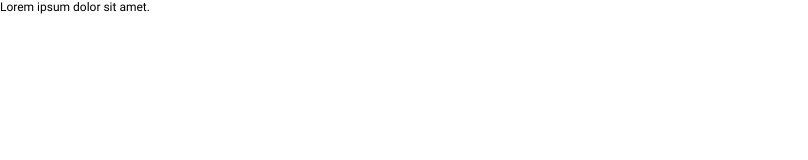
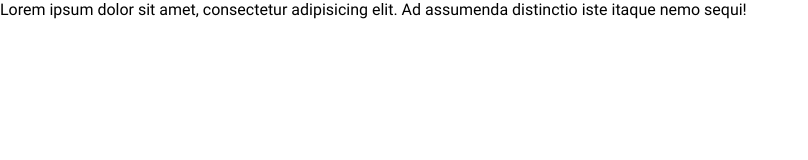
Before and after one commit to kiforks/excel, a website built with webpack: page src/index.html in a window 1280 px wide. Shown: the whole page, without its empty margins (0-808 px from the left). Built offline with nearby package versions, Linux system fonts and the light colour scheme.

Commit message:
wip: Added body styles | css-layout #time 5m

```diff
--- a/src/assets/scss/base/_scaffolding.scss
+++ b/src/assets/scss/base/_scaffolding.scss
@@ -1,4 +1,4 @@
-@import '~normalize.css';
+@import '~normalize.css/normalize.css';
 
 * {
 	box-sizing: border-box;
@@ -7,13 +7,20 @@
 }
 
 body {
+	position: relative;
+	min-width: 320px;
 	max-width: 100%;
-	min-height: 100vh;
-	font-family: $font-family-roboto, 'Arial', sans-serif;
-	font-size: 12px;
+	background-color: $color-white;
+	color: $color-black;
+	font-family: $font-family-roboto, $sans-serif;
+	font-size: 16px;
 	line-height: 1.2;
-
-	p {
-		color: $font-family-roboto;
-	}
+	text-rendering: optimizeLegibility;
+	-webkit-font-smoothing: antialiased;
+	-webkit-tap-highlight-color: transparent;
+	-moz-osx-font-smoothing: grayscale;
+	-webkit-text-size-adjust: 100%;
+	-ms-text-size-adjust: 100%;
+	-webkit-font-feature-settings: 'kern' 1;
+	-moz-font-feature-settings: 'kern' 1;
 }
--- a/src/assets/scss/utilities/variables/_typography.scss
+++ b/src/assets/scss/utilities/variables/_typography.scss
@@ -1 +1,2 @@
 $font-family-roboto: 'Roboto';
+$sans-serif: 'Arial', sans-serif;
--- a/src/index.html
+++ b/src/index.html
@@ -9,7 +9,7 @@
 </head>
 <body>
 	<div id="app" class="container">
-		Lorem ipsum dolor sit amet.
+		<p>Lorem ipsum dolor sit amet, consectetur adipisicing elit. Ad assumenda distinctio iste itaque nemo sequi!</p>
 	</div>
 </body>
 </html>
```
